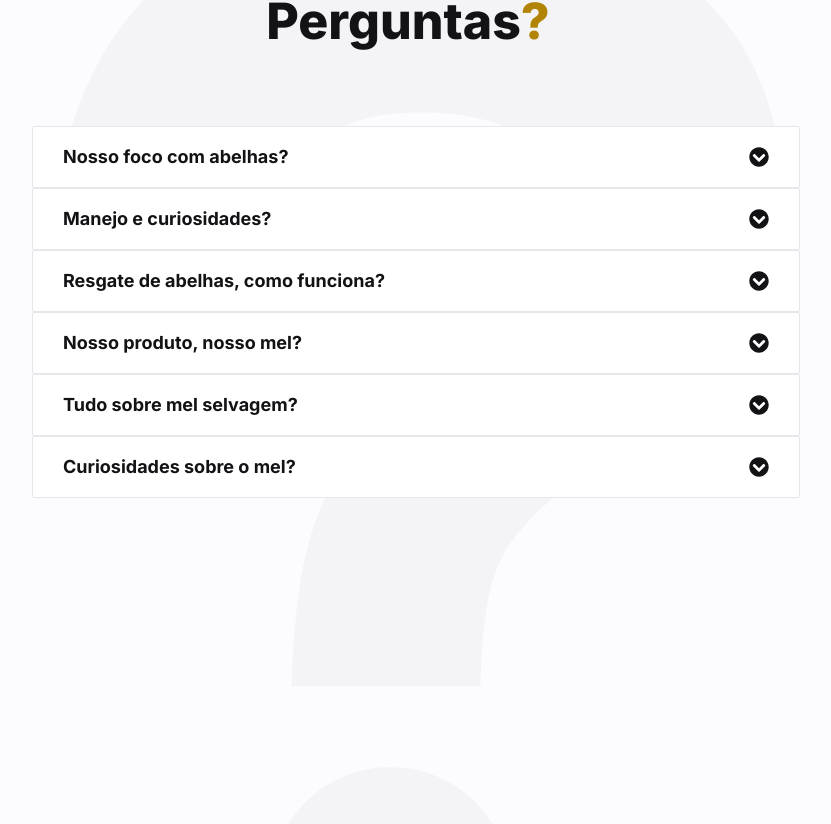
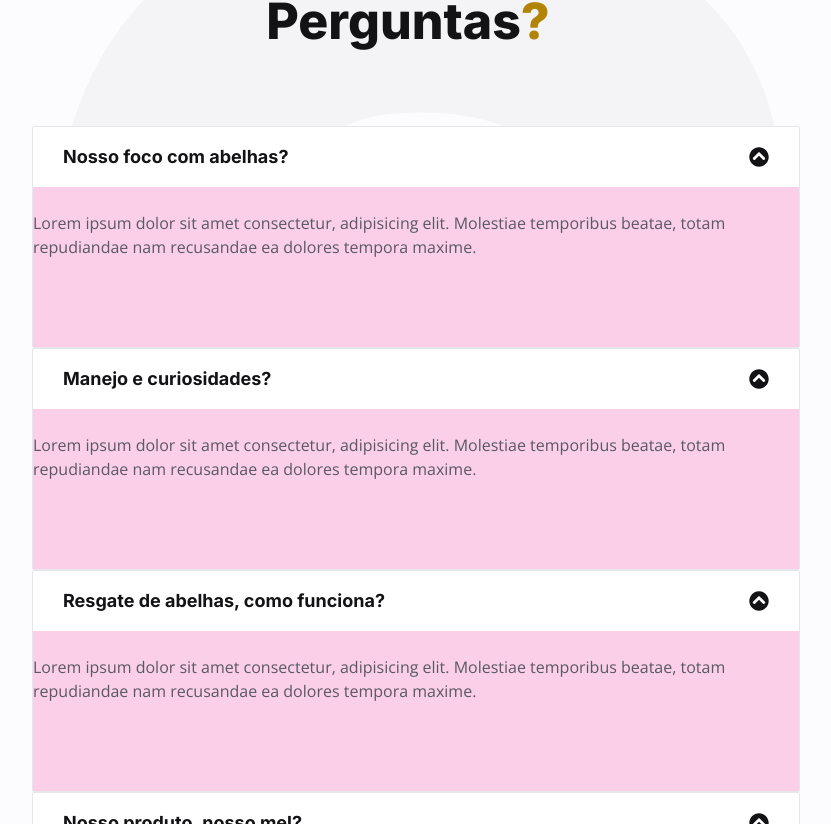
Before and after one commit to k-nylander/Mel_Selvagem-free, a React (Create React App) app: page / in a window 1280 px wide. Shown: the part 3216-4040 px from the top of the page, without its empty margins (224-1055 px from the left). Built offline with nearby package versions, Linux system fonts and the light colour scheme; the HTML template or start-up script is replaced by a standard one.

Commit message:
feat: text final

```diff
--- a/src/components/Accordion.js
+++ b/src/components/Accordion.js
@@ -5,7 +5,7 @@ import { FaChevronCircleUp, FaChevronCircleDown } from 'react-icons/fa';
 
 const Accordion = ({accordion}) => {
   //accordion state
-  const [ isOpen, setIsOpen ] = useState(false);
+  const [ isOpen, setIsOpen ] = useState(true);
   //destructure accordion
   const { question, answer } = accordion;
 
@@ -28,7 +28,7 @@ const Accordion = ({accordion}) => {
             'min-0'
           } max-h-0 overflow-hidden flex`}
         >
-          <div>{answer}</div>
+          <div className='mt-6'>{answer}</div>
         </div>
       </div>
     </div>
```
